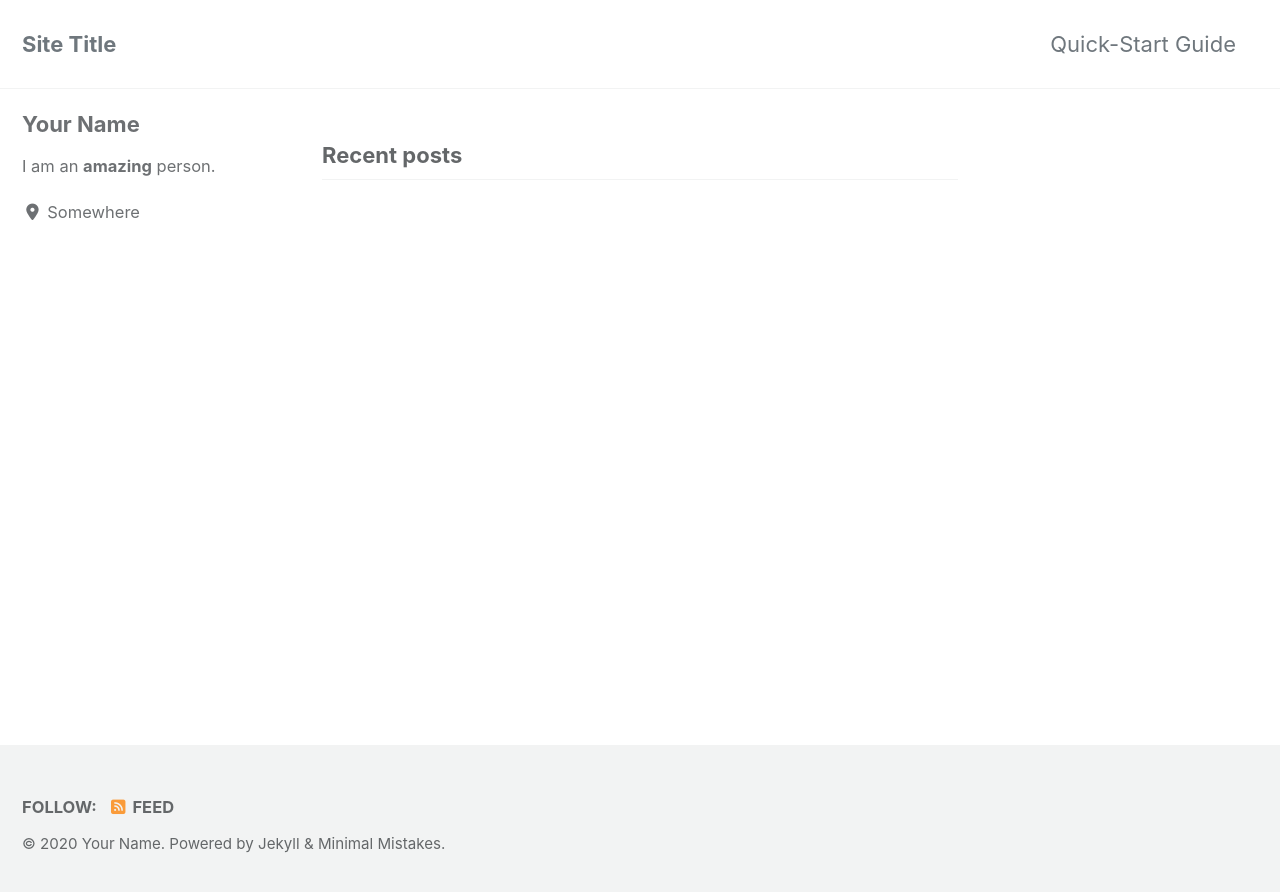
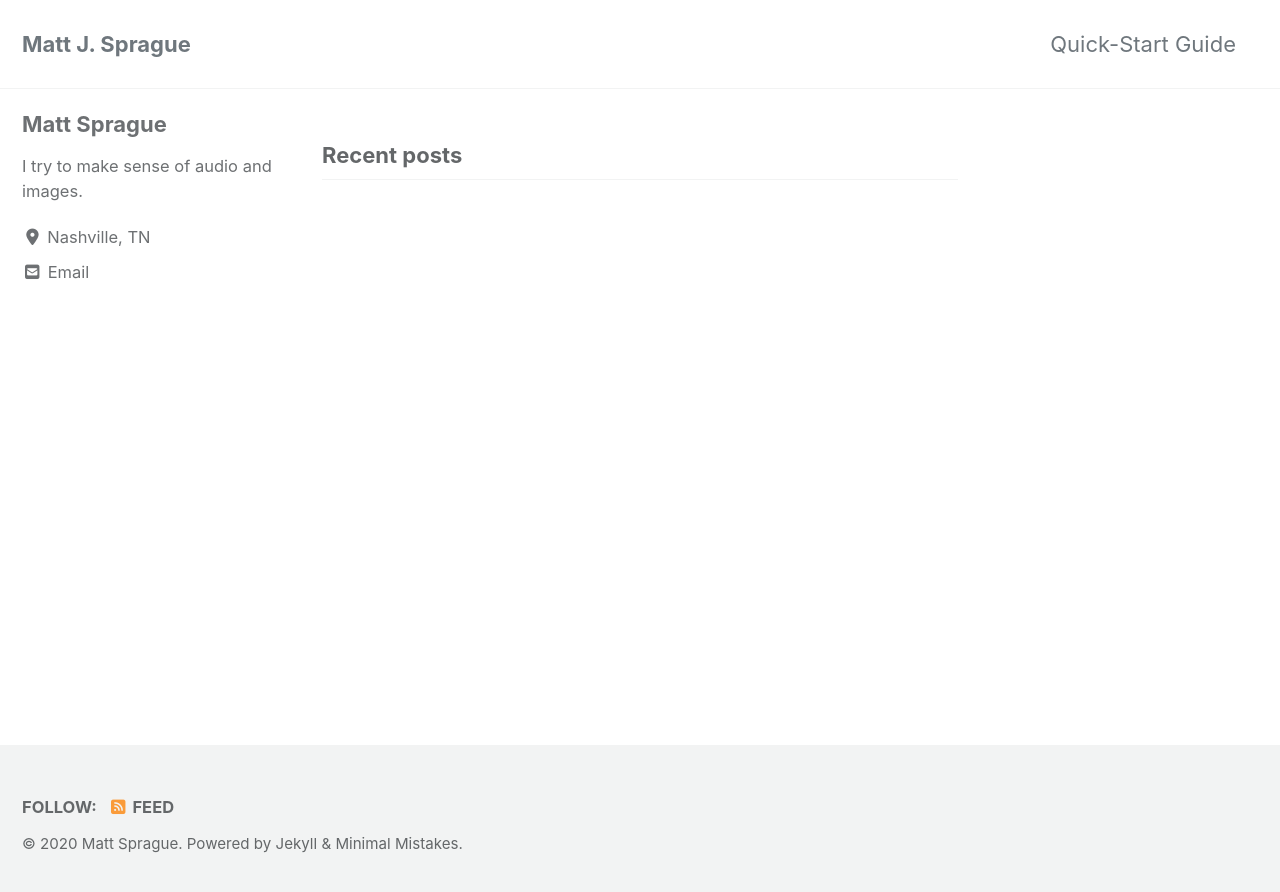
Before and after one commit to mjsprague/mjsprague.github.io, a Jekyll site: the page built from index.html, in a window 1280 px wide. Shown: the top 892 px of the page. Built offline with Jekyll 4.4.1, drawn with Linux system fonts in a browser that asks for light colours; cached includes are drawn as plain includes; nearby versions of some CDN libraries; the list of posts is cut into pages by our own code.

Commit message:
Adding first page

```diff
--- a/_config.yml
+++ b/_config.yml
@@ -16,11 +16,11 @@ minimal_mistakes_skin    : "default" # "air", "aqua", "contrast", "dark", "dirt"
 
 # Site Settings
 locale                   : "en-US"
-title                    : "Site Title"
+title                    : "Matt J. Sprague"
 title_separator          : "-"
 subtitle                 : # site tagline that appears below site title in masthead
-name                     : "Your Name"
-description              : "An amazing website."
+name                     : "Matt Sprague"
+description              : "Software Engineering Portfolio"
 url                      : # the base hostname & protocol for your site e.g. "https://mmistakes.github.io"
 baseurl                  : # the subpath of your site, e.g. "/blog"
 repository               : # GitHub username/repo-name e.g. "mmistakes/minimal-mistakes"
@@ -93,30 +93,24 @@ analytics:
 
 # Site Author
 author:
-  name             : "Your Name"
+  name             : "Matt Sprague"
   avatar           : # path of avatar image, e.g. "/assets/images/bio-photo.jpg"
-  bio              : "I am an **amazing** person."
-  location         : "Somewhere"
-  email            :
+  bio              : "I try to make sense of audio and images."
+  location         : "Nashville, TN"
+  email            : "mjsprague1@gmail.com"
   links:
     - label: "Email"
       icon: "fas fa-fw fa-envelope-square"
-      # url: "mailto:your.name@email.com"
-    - label: "Website"
-      icon: "fas fa-fw fa-link"
-      # url: "https://your-website.com"
-    - label: "Twitter"
-      icon: "fab fa-fw fa-twitter-square"
-      # url: "https://twitter.com/"
+      # url: "mailto:mjsprague1@gmail.com"
+    - label: "LinkedIn"
+      icon: "fab fa-fw fa-linked-square"
+      # url: "https://www.linkedin.com/in/matt-sprague-49b1338b/"
     - label: "Facebook"
       icon: "fab fa-fw fa-facebook-square"
-      # url: "https://facebook.com/"
+      # url: "https://www.facebook.com/matt.sprague.583"
     - label: "GitHub"
       icon: "fab fa-fw fa-github"
-      # url: "https://github.com/"
-    - label: "Instagram"
-      icon: "fab fa-fw fa-instagram"
-      # url: "https://instagram.com/"
+      # url: "https://github.com/mjsprague"
 
 # Site Footer
 footer:
@@ -279,3 +273,10 @@ defaults:
       comments: # true
       share: true
       related: true
+  # _pages
+  - scope:
+      path: ""
+      type: pages
+    values:
+      layout: single
+      author_profile: true
```
